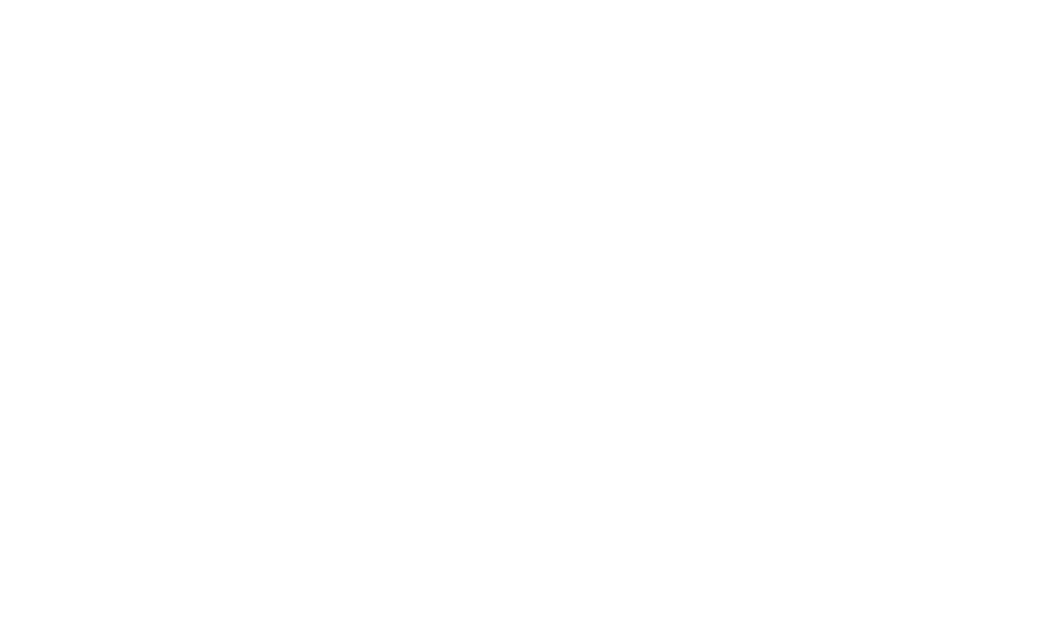
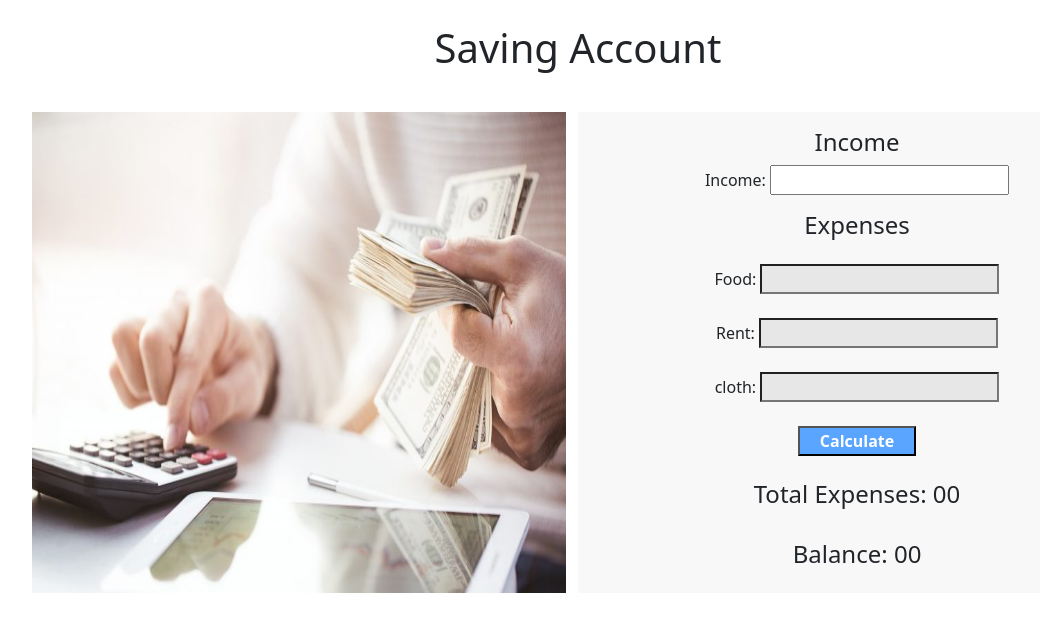
Before and after one commit to Sakilshikdar/money-master-assigment-5, a plain HTML site: page index.html in a window 1280 px wide. Shown: the whole page, without its empty margins (62-1102 px from the left). Drawn offline with nearby package versions, Linux system fonts and the light colour scheme.

Commit message:
1-part done

```diff
--- /dev/null
+++ b/css/style.css
@@ -0,0 +1,22 @@
+
+body{
+    font-family: 'Franklin Gothic Medium', 'Arial Narrow', Arial, sans-serif;
+}
+.calculation{
+    background-color: #F8F8F8;;
+}
+#food-box{
+    background-color: #e7e7e7;
+}
+#rent-box{
+    background-color: #e7e7e7;
+}
+#cloth-box{
+    background-color: #e7e7e7;
+}
+#calculate-btn{
+    background-color: #59A5FF;
+    color: white;
+    padding-left: 20px;
+    padding-right: 20px;
+}
--- a/index.html
+++ b/index.html
@@ -5,8 +5,72 @@
     <meta http-equiv="X-UA-Compatible" content="IE=edge">
     <meta name="viewport" content="width=device-width, initial-scale=1.0">
     <title>Money saving bank</title>
+    <!-- css link -->
+    <link rel="stylesheet" href="css/style.css">
+
+    <!-------
+     bootstrap stylesheet
+  ------>
+ <link href="https://cdn.jsdelivr.net/npm/bootstrap@5.1.3/dist/css/bootstrap.min.css" rel="stylesheet"       integrity="sha384-1BmE4kWBq78iYhFldvKuhfTAU6auU8tT94WrHftjDbrCEXSU1oBoqyl2QvZ6jIW3" crossorigin="anonymous">
+ <!-- custom styles -->
+
 </head>
 <body>
+<!-- header start -->
 
+<header>
+    <h1 class=" d-flex justify-content-center mt-4">Saving Account</h1>
+</header>
+<!-- header end -->
+
+
+<section class="container mt-3">
+    <div class="row  m-auto ">
+    <div class=" col-lg-6 mt-4 col-sm-12">
+        <img class="img-fluid  h-100" src="images/pic.jpg" alt="">
+    </div>
+
+    <div class="calculation  text-center p-3 col-lg-6 col-sm-12 mt-4">
+    <div>
+        <h4>Income</h4>
+        <form>
+            <label for="income-box">Income:</label>
+            <input id="input-box" type="text">
+        </form>
+    </div>
+
+    <div>
+        <h4 class="p-3">Expenses</h4>
+        <form>
+            <label for="food-box">Food: </label>
+            <input id="food-box" type="text">
+        </form>
+        <br>
+        <form>
+            <label for="rent-box">Rent: </label>
+            <input id="rent-box" type="text">
+        </form>
+        <br>
+        <form>
+            <label for="cloth-box">cloth: </label>
+            <input id="cloth-box" type="text">
+        </form>
+        <br>
+        <button class="fw-bold" id="calculate-btn">Calculate</button>
+    </div>
+    <br>
+    <h4>Total Expenses: <span id="total-expenses">00</span> </h4>
+    <br>
+    <h4>Balance: <span id="balance-btn">00</span> </h4>
+</div>
+</div>
+
+</section>
+
+<script src="js/app.js"></script>
+  <!-- bootstrap script -->
+  <script src="https://cdn.jsdelivr.net/npm/bootstrap@5.1.3/dist/js/bootstrap.bundle.min.js" integrity="sha384-ka7Sk0Gln4gmtz2MlQnikT1wXgYsOg+OMhuP+IlRH9sENBO0LRn5q+8nbTov4+1p" crossorigin="anonymous">
+
+  </script>
 </body>
 </html>
--- /dev/null
+++ b/js/app.js
@@ -0,0 +1,9 @@
+document.getElementById('calculate-btn').addEventListener('click',function(){
+    const foodBox = document.getElementById('food-box').value;
+    const rentBox = document.getElementById('rent-box').value
+    const clothBox = document.getElementById('cloth-box').value
+
+    const totalPrice = parseFloat('food-box') + parseFloat('rent-box') + parseFloat ('cloth-box')
+    const totalExpense = document.getElementById('total-expense')
+    totalExpense.innertext = totalPrice;
+})
```
Also changed, not shown: images/pic.jpg (added).
